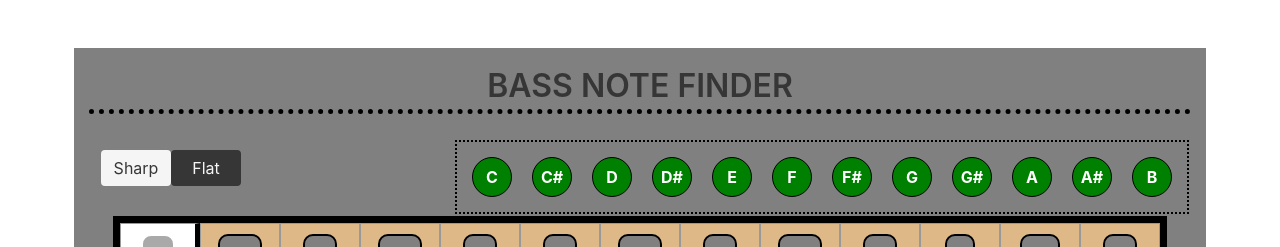
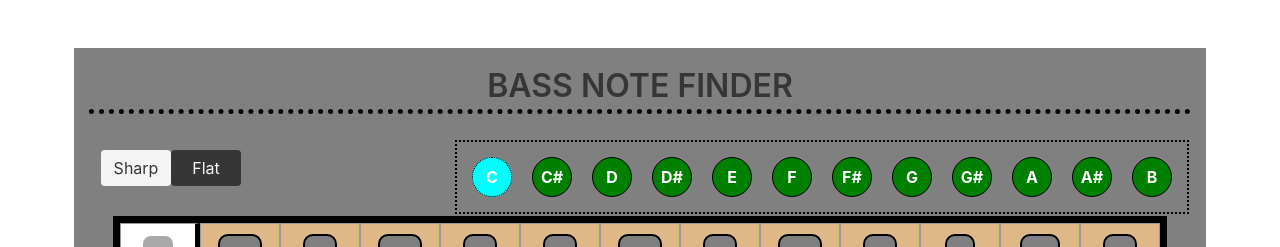
Before and after one commit to anditherobot/bassNoteFinder, an Angular app: page /bass in a window 1280 px wide. In both pictures the pointer is over the item 492 px from the left and 177 px from the top of the page. Shown: the top 247 px of the page. Built offline with nearby package versions, Linux system fonts and the light colour scheme.

Commit message:
Added hover for notes list

```diff
--- a/src/app/components/bass/bass.component.scss
+++ b/src/app/components/bass/bass.component.scss
@@ -20,15 +20,18 @@
         background-color: green;
         border: 1px solid black;
 
+       &:hover {
+            background-color: aqua;
+             border: 1px dotted black;
+
+         }
+
     }
 
 
-}
-.notesList-item:hover {
-   background-color: aqua;
-    border: 1px dotted black;
 
 }
+
 
 
 .highlight {
```
